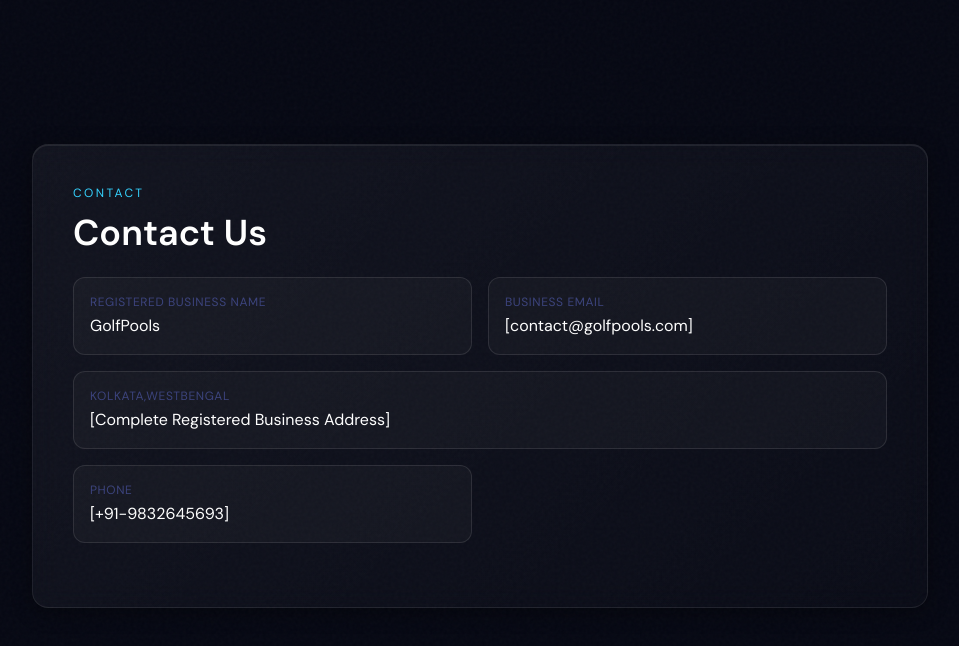
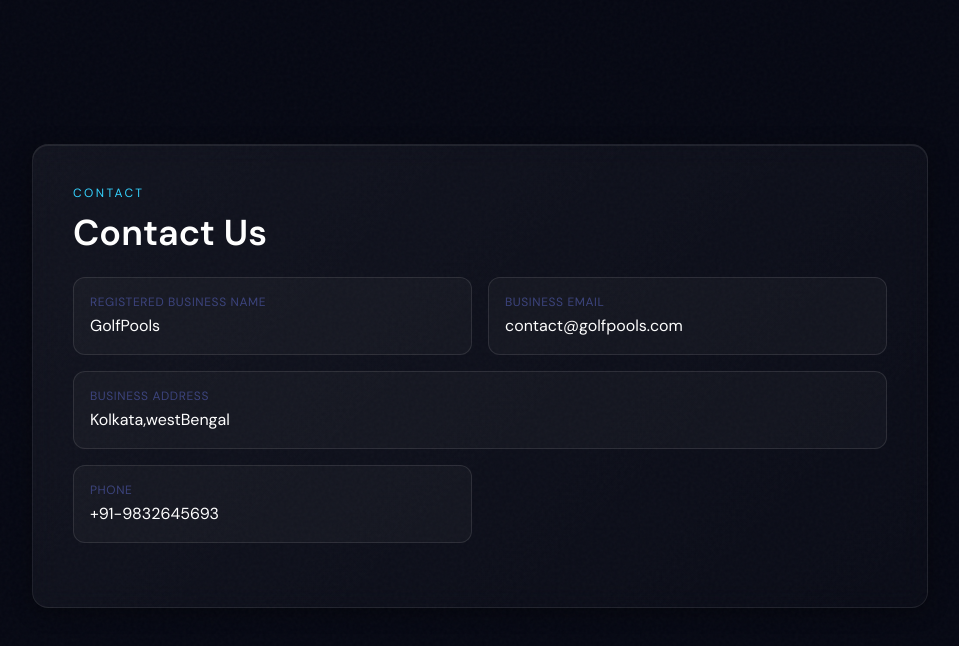
Before and after one commit to ReshmiRayKarmakar08/GolfPools, a Next.js app in the folder frontend/: page /contact in a window 1280 px wide. Shown: the top 646 px of the page, without its empty margins (160-1119 px from the left). Built offline with nearby package versions, Linux system fonts and the light colour scheme.

Commit message:
fix(contact): update contact information display format

```diff
--- a/frontend/src/pages/contact.js
+++ b/frontend/src/pages/contact.js
@@ -30,15 +30,15 @@
               </div>
               <div className="rounded-xl p-4" style={{ background: 'rgba(255,255,255,0.03)', border: '1px solid rgba(255,255,255,0.1)' }}>
                 <p className="text-xs text-dark-500 uppercase tracking-wider mb-1">Business Email</p>
-                <p className="text-white">[contact@golfpools.com]</p>
+                <p className="text-white">contact@golfpools.com</p>
               </div>
               <div className="rounded-xl p-4 md:col-span-2" style={{ background: 'rgba(255,255,255,0.03)', border: '1px solid rgba(255,255,255,0.1)' }}>
-                <p className="text-xs text-dark-500 uppercase tracking-wider mb-1">Kolkata,westBengal</p>
-                <p className="text-white">[Complete Registered Business Address]</p>
+                <p className="text-xs text-dark-500 uppercase tracking-wider mb-1">Business Address</p>
+                <p className="text-white">Kolkata,westBengal</p>
               </div>
               <div className="rounded-xl p-4" style={{ background: 'rgba(255,255,255,0.03)', border: '1px solid rgba(255,255,255,0.1)' }}>
                 <p className="text-xs text-dark-500 uppercase tracking-wider mb-1">Phone</p>
-                <p className="text-white">[+91-9832645693]</p>
+                <p className="text-white">+91-9832645693</p>
               </div>
             </div>
 
```
